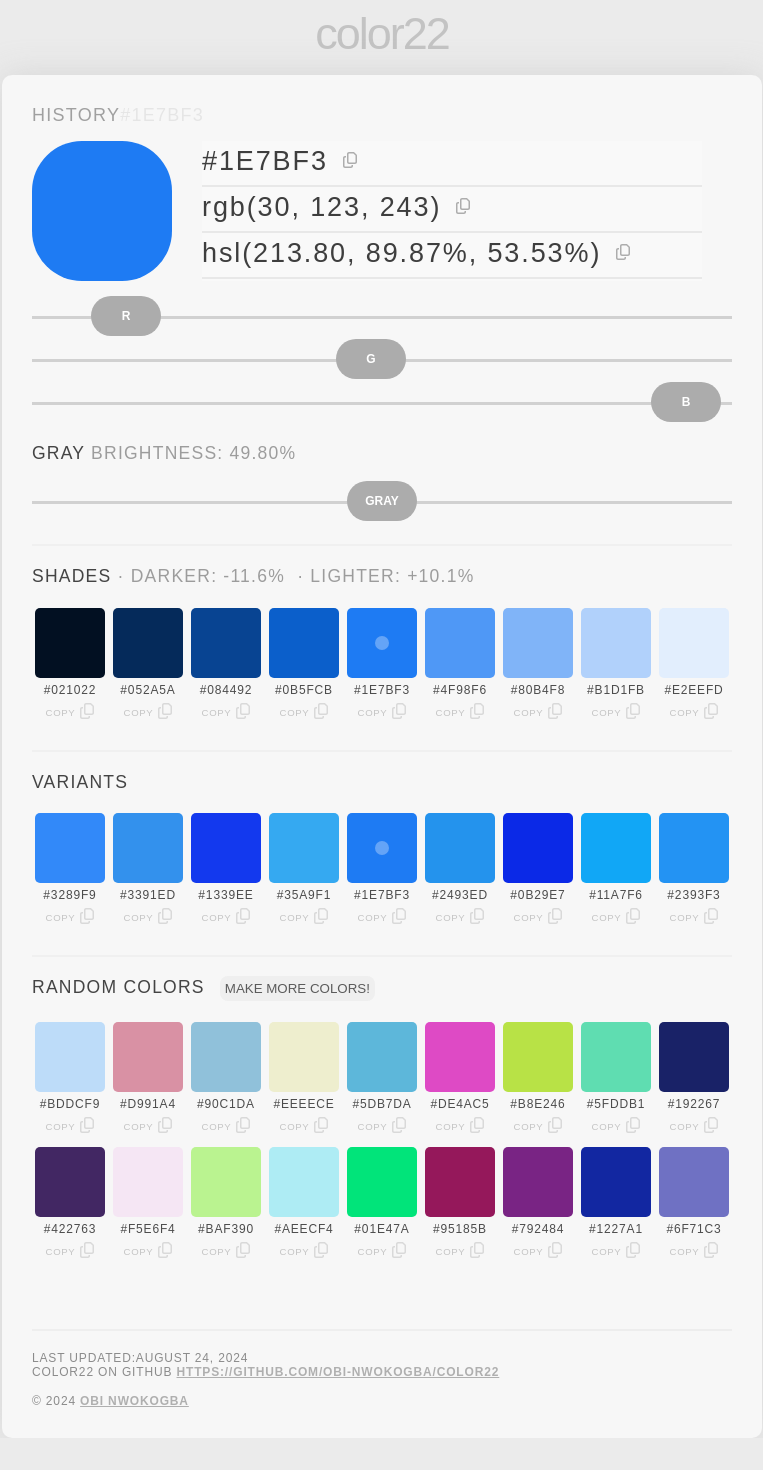
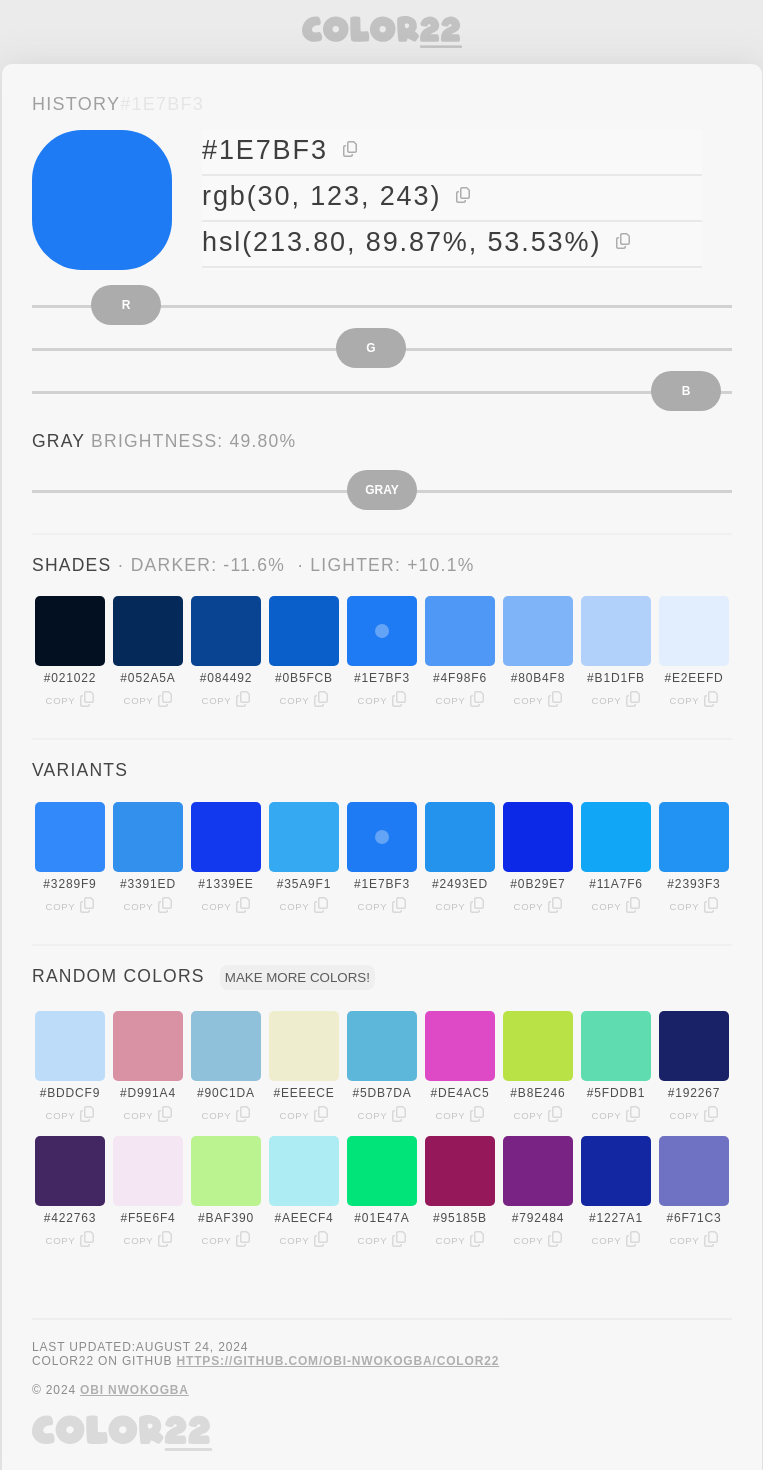
Before and after one commit to obi-nwokogba/color22, a React (Create React App) app: page / in a window 1280 px wide. Shown: the top 1470 px of the page, without its empty margins (258-1021 px from the left). Before the commit the page ends 1438 px from the top, so only its background shows below. Built offline with nearby package versions, Linux system fonts and the light colour scheme.

Commit message:
Add SVG Logo

```diff
--- a/src/App.js
+++ b/src/App.js
@@ -191,7 +191,13 @@ function App() {
 
   return (
     <>
-      <div className="topLogoBrand">color22</div>
+      <div className="topLogoDiv">
+      <img
+          className="color22HeaderLogo"
+          src="/color22_logo_svg.svg"
+          alt="color22"
+        />
+      </div>
       <div className="appContainer">
         <CurrentColorContext.Provider
           value={{ currentColorHex, setCurrentColorHex }}
--- a/src/Footer.js
+++ b/src/Footer.js
@@ -12,6 +12,12 @@ export default function Footer() {
       <br />
       <br />
       &copy; 2024 <a href="https://www.obilo.io">Obi Nwokogba</a>
+
+      <img
+          className="color22FooterLogo"
+          src="/color22_logo_svg.svg"
+          alt="color22"
+        />
     </span>
   );
 }
--- a/src/styles.css
+++ b/src/styles.css
@@ -17,13 +17,25 @@ a:hover {
   text-decoration: none;
 }
 
-.topLogoBrand {
+.color22HeaderLogo{
+  padding:8px 0px 5px 0px;
+  width:160px;
+}
+
+.color22FooterLogo{
+  display:block;
+  padding:18px 0px 5px 0px;
+  width: 180px;
+  opacity:0.2;
+}
+
+.topLogoDiv {
   color: gray;
   display: block;
   text-align: center;
   font-weight: 300;
   font-size: 3em;
-  opacity: 0.37;
+  opacity: 0.17;
   letter-spacing: -2px;
   padding: 8px 0px 0px 0px;
 }
@@ -38,7 +50,7 @@ a:hover {
   max-width: 700px;
   padding: 30px;
   margin: auto;
-  margin-top: 15px;
+  margin-top: 0px;
   border-radius: 10px;
   display: flex;
   flex-direction: column;
```
Also changed, not shown: public/color22_logo_svg.svg (added).
